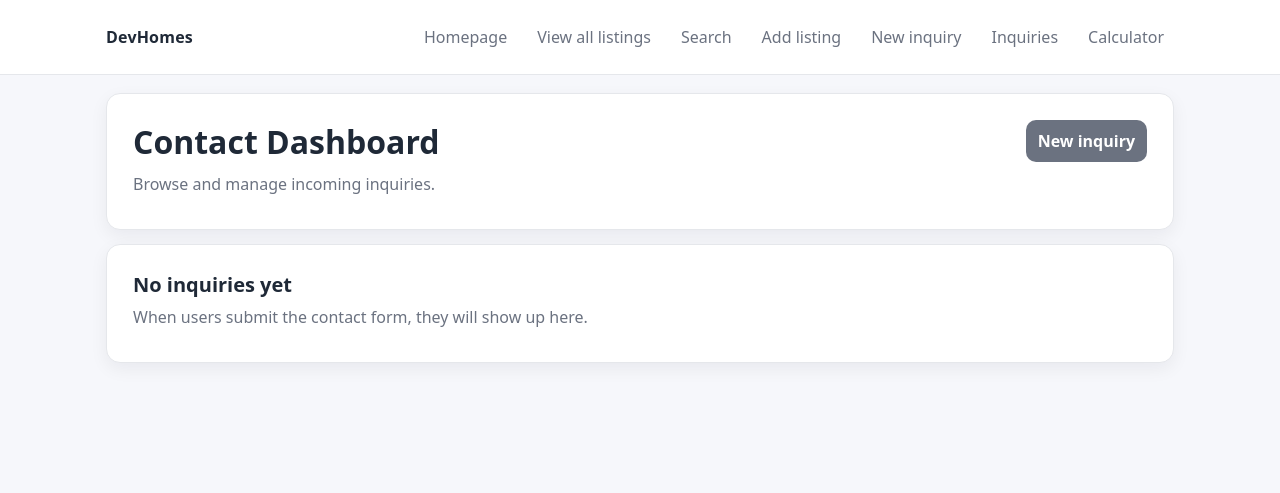
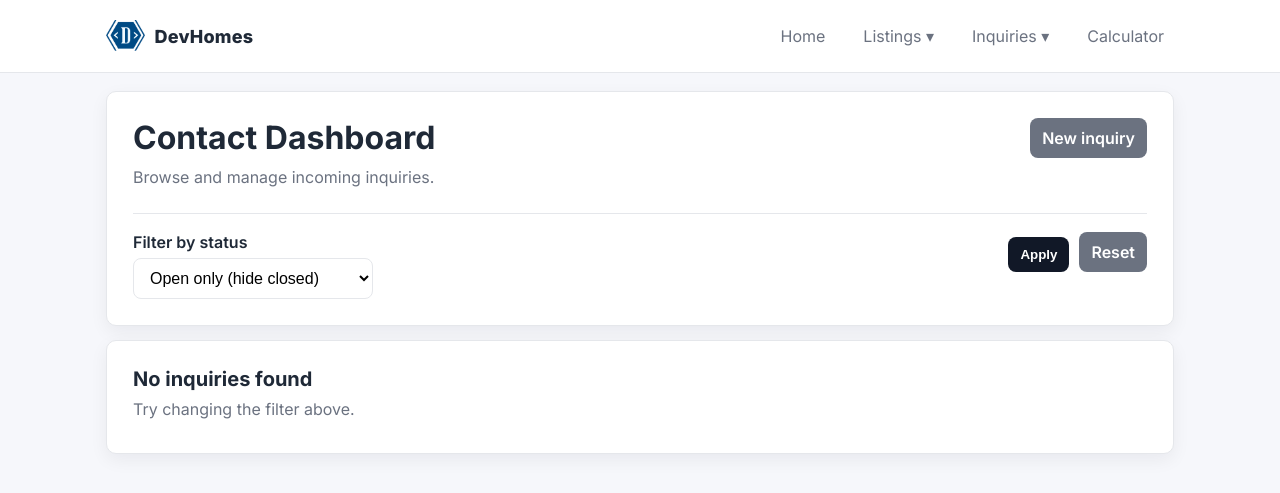
Before and after one commit to marina-atanasova/DevHomesRepo, a Django app: page /contact/dashboard/ in a window 1280 px wide. Shown: the top 493 px of the page. Run offline with Django 5.2, Linux system fonts and the light colour scheme.

Commit message:
Added Edited-at and Closed-at timestamps to the Contacts dashboard and details view, linked it to auto-update on status change. Did a major restructuring of the css, split it into three separate files. Also edited the navbar to have dropdowns for each app and added the business logo.

```diff
--- a/accounts/views.py
+++ b/accounts/views.py
@@ -1,6 +1,7 @@
 from django.urls import reverse_lazy
 from django.views.generic import CreateView, UpdateView, ListView, DeleteView, DetailView
 
+from .choices import MessageStatusChoices
 from .forms import ContactInquiryForm, ContactForm
 from .models import UserInquiry
 
@@ -25,7 +26,23 @@ class ContactInquiryListView(ListView):
     context_object_name = "inquiries"
     ordering = ['-created_at']
 
+    def get_queryset(self):
+        qs = super().get_queryset()
+        status = self.request.GET.get("status")
 
+        if status in {choice[0] for choice in MessageStatusChoices.choices}:
+            qs = qs.filter(status=status)
+
+        if not status:
+            qs = qs.exclude(status=MessageStatusChoices.CLOSED)
+
+        return qs
+
+    def get_context_data(self, **kwargs):
+        ctx = super().get_context_data(**kwargs)
+        ctx["selected_status"] = self.request.GET.get("status", "")
+        ctx["status_choices"] = MessageStatusChoices.choices
+        return ctx
 
 class ContactInquiryDetailView(DetailView):
     model = UserInquiry
--- a/static/css/base.css
+++ b/static/css/base.css
@@ -1,18 +1,29 @@
 :root {
+  /* Palette */
   --bg: #f6f7fb;
   --card: #ffffff;
   --text: #1f2937;
   --muted: #6b7280;
   --border: #e5e7eb;
-  --primary: #2563eb;
-  --primary-2: #0f35a1;
+
+  /* Brand */
+  --primary: #0d285b;
+  --primary-2: #071a3a;
+
+  /* Radius (less rounded) */
+  --radius-sm: 6px;
+  --radius: 8px;
+  --radius-lg: 10px;
+
+  /* Shadow */
+  --shadow: 0 6px 18px rgba(15, 23, 42, 0.06);
 }
 
 * { box-sizing: border-box; }
 
 body {
   margin: 0;
-  font-family: system-ui, -apple-system, Segoe UI, Roboto, Arial, sans-serif;
+  font-family: Inter, system-ui, -apple-system, Segoe UI, Roboto, Arial, sans-serif;
   color: var(--text);
   background: var(--bg);
 }
@@ -20,144 +31,7 @@ body {
 a { color: inherit; text-decoration: none; }
 a:hover { text-decoration: underline; }
 
-.container {
-  max-width: 1100px;
-  margin: 0 auto;
-  padding: 18px 16px;
-}
-
-.navbar {
-  background: var(--card);
-  border-bottom: 1px solid var(--border);
-  position: sticky;
-  top: 0;
-  z-index: 10;
-}
-
-.nav-inner {
-  display: flex;
-  gap: 14px;
-  align-items: center;
-  justify-content: space-between;
-}
-
-.brand {
-  font-weight: 800;
-  letter-spacing: 0.2px;
-}
-
-.nav-links {
-  display: flex;
-  flex-wrap: wrap;
-  gap: 10px;
-  align-items: center;
-}
-
-.nav-link {
-  padding: 8px 10px;
-  border-radius: 10px;
-  color: var(--muted);
-}
-
-.nav-link:hover {
-  background: #f3f4f6;
-  color: var(--text);
-  text-decoration: none;
-}
-
-.btn {
-  display: inline-block;
-  padding: 10px 12px;
-  background: var(--primary);
-  color: white;
-  border-radius: 10px;
-  border: 0;
-  cursor: pointer;
-  font-weight: 600;
-}
-
-.btn:hover { background: var(--primary-2); text-decoration: none; }
-
-.card {
-  background: var(--card);
-  border: 1px solid var(--border);
-  border-radius: 14px;
-  padding: 26px;
-  box-shadow: 0 6px 18px rgba(15, 23, 42, 0.06);
-}
-
-.grid {
-  display: grid;
-  grid-template-columns: repeat(auto-fit, minmax(260px, 1fr));
-  gap: 14px;
-}
-
+/* Typography */
 h1, h2 { margin: 0 0 10px; }
 p { margin: 8px 0; color: var(--muted); }
-
-.input, select, textarea {
-  width: 100%;
-  padding: 10px 12px;
-  border: 1px solid var(--border);
-  border-radius: 10px;
-  background: white;
-  font-size: 16px;
-}
-
-input, textarea { outline: none;
-width: 100%;
-  padding: 10px 12px;
-  border: 1px solid var(--border);
-  border-radius: 10px;
-  background: white;
-  font-size: 16px;}
-
-
-label { display: block; margin: 12px 0 6px; font-weight: 600; color: var(--text); }
-
-/* Layout utilities */
-.stack-14 { display: grid; gap: 14px; }
-.row {
-  display: flex;
-  justify-content: space-between;
-  align-items: flex-start;
-  gap: 14px;
-  flex-wrap: wrap;
-}
-.row-end { display: flex; gap: 10px; flex-wrap: wrap; align-items: center; }
-.card + .card { margin-top: 14px; }
-
-/* Button variants */
-.btn-muted { background: #6b7280; }
-.btn-dark { background: #111827; }
-.btn-danger { background: #dc2626; }
-.btn-muted:hover { background: #4b5563; }
-.btn-dark:hover { background: #0b1220; }
-.btn-danger:hover { background: #b91c1c; }
-
-
-/* Spacing utilities */
-.mt-14 { margin-top: 14px; }
-.mt-18 { margin-top: 18px; }
-.mb-6 { margin-bottom: 6px; }
-.mb-10 { margin-bottom: 10px; }
-
-/* Dividers */
-.divider {
-  border: 0;
-  border-top: 1px solid var(--border);
-  margin: 18px 0;
-}
-
-/* Grid variations */
-.grid-2 {
-  display: grid;
-  grid-template-columns: 2fr 1fr;
-  gap: 14px;
-}
-
-/* Card spacing */
-.card-stack {
-  display: grid;
-  gap: 14px;
-}
+strong { color: var(--text); }
--- /dev/null
+++ b/static/css/components.css
@@ -0,0 +1,132 @@
+/* Buttons */
+.btn {
+  display: inline-block;
+  padding: 10px 12px;
+  background: var(--primary);
+  color: white;
+  border-radius: var(--radius);
+  border: 0;
+  cursor: pointer;
+  font-weight: 600;
+}
+
+.btn:hover { background: var(--primary-2); text-decoration: none; }
+
+.btn-muted { background: #6b7280; }
+.btn-dark { background: #111827; }
+.btn-danger { background: #dc2626; }
+
+.btn-muted:hover { background: #4b5563; }
+.btn-dark:hover { background: #0b1220; }
+.btn-danger:hover { background: #b91c1c; }
+
+/* Forms */
+label {
+  display: block;
+  margin: 12px 0 6px;
+  font-weight: 600;
+  color: var(--text);
+}
+
+input, select, textarea {
+  width: 100%;
+  padding: 10px 12px;
+  border: 1px solid var(--border);
+  border-radius: var(--radius);
+  background: #fff;
+  font-size: 16px;
+  outline: none;
+}
+
+textarea { resize: vertical; }
+
+.form-group { margin-bottom: 12px; }
+
+.errors {
+  margin-top: 6px;
+  color: #dc2626;
+  font-weight: 600;
+}
+
+/* Forms: grid layout */
+.form-grid {
+  display: grid;
+  grid-template-columns: repeat(2, minmax(240px, 1fr));
+  gap: 14px;
+}
+.form-span-2 { grid-column: 1 / -1; }
+
+.form-actions {
+  display: flex;
+  gap: 10px;
+  flex-wrap: wrap;
+  align-items: center;
+  margin-top: 14px;
+}
+
+/* CheckboxSelectMultiple alignment */
+.checkbox-grid ul {
+  list-style: none;
+  padding: 0;
+  margin: 0;
+  display: grid;
+  grid-template-columns: repeat(2, minmax(160px, 1fr));
+  gap: 10px;
+}
+
+.checkbox-grid li {
+  display: flex;
+  align-items: center;
+  gap: 8px;
+  padding: 8px 10px;
+  border: 1px solid var(--border);
+  border-radius: var(--radius);
+  background: #fff;
+}
+
+.checkbox-grid input[type="checkbox"] {
+  width: 16px;
+  height: 16px;
+}
+
+/* Utilities */
+.mt-14 { margin-top: 14px; }
+.mt-18 { margin-top: 18px; }
+.mb-6 { margin-bottom: 6px; }
+.mb-10 { margin-bottom: 10px; }
+
+/* Divider */
+.divider {
+  border: 0;
+  border-top: 1px solid var(--border);
+  margin: 18px 0;
+}
+
+/* Status badges */
+.badge {
+  display: inline-block;
+  padding: 6px 10px;
+  border-radius: 999px;
+  font-weight: 700;
+  font-size: 13px;
+  border: 1px solid var(--border);
+  background: #fff;
+}
+
+.badge-new {
+  color: #065f46;
+  border-color: #a7f3d0;
+  background: #ecfdf5;
+}
+
+.badge-progress {
+  color: #9a3412;
+  border-color: #fed7aa;
+  background: #fff7ed;
+}
+
+.badge-closed {
+  color: #374151;
+  border-color: #e5e7eb;
+  background: #f3f4f6;
+}
--- /dev/null
+++ b/static/css/layout.css
@@ -0,0 +1,203 @@
+/* Navbar */
+.navbar {
+  background: var(--card);
+  border-bottom: 1px solid var(--border);
+  position: sticky;
+  top: 0;
+  z-index: 10;
+}
+
+.nav-inner {
+  display: flex;
+  gap: 14px;
+  align-items: center;
+  justify-content: space-between;
+}
+
+/* Brand (logo + name) */
+.brand-link {
+  display: flex;
+  align-items: center;
+  gap: 10px;
+  text-decoration: none;
+}
+.brand-logo {
+  height: 30px;
+  width: auto;
+  display: block;
+}
+.brand-text {
+  font-weight: 800;
+  letter-spacing: 0.2px;
+}
+
+/* Grouped nav */
+.nav-links {
+  display: flex;
+  flex-wrap: wrap;
+  gap: 14px;
+  align-items: center;
+}
+
+.nav-group {
+  display: flex;
+  gap: 8px;
+  align-items: center;
+  flex-wrap: wrap;
+}
+
+.nav-label {
+  font-size: 12px;
+  font-weight: 800;
+  color: var(--muted);
+  text-transform: uppercase;
+  letter-spacing: 0.6px;
+  margin-right: 2px;
+}
+
+.nav-sep {
+  width: 1px;
+  height: 22px;
+  background: var(--border);
+}
+
+.nav-link {
+  padding: 8px 10px;
+  border-radius: var(--radius-sm);
+  color: var(--muted);
+}
+
+.nav-link:hover {
+  background: #f3f4f6;
+  color: var(--text);
+  text-decoration: none;
+}
+
+.nav-link-primary {
+  background: rgba(13, 40, 91, 0.08);
+  color: var(--text);
+}
+.nav-link-primary:hover {
+  background: rgba(13, 40, 91, 0.14);
+}
+
+/* Cards + Layout */
+.card {
+  background: var(--card);
+  border: 1px solid var(--border);
+  border-radius: var(--radius-lg);
+  padding: 26px;
+  box-shadow: var(--shadow);
+}
+
+.grid {
+  display: grid;
+  grid-template-columns: repeat(auto-fit, minmax(260px, 1fr));
+  gap: 14px;
+}
+
+.grid-2 {
+  display: grid;
+  grid-template-columns: 2fr 1fr;
+  gap: 14px;
+}
+
+.stack-14 { display: grid; gap: 14px; }
+.card-stack { display: grid; gap: 14px; }
+
+.row {
+  display: flex;
+  justify-content: space-between;
+  align-items: flex-start;
+  gap: 14px;
+  flex-wrap: wrap;
+}
+
+.row-end {
+  display: flex;
+  gap: 10px;
+  flex-wrap: wrap;
+  align-items: center;
+}
+
+.container {
+  max-width: 1100px;
+  margin: 0 auto;
+  padding: 18px 16px;
+}
+
+/* Navbar Layout */
+.nav-inner {
+  display: flex;
+  align-items: center;
+  justify-content: space-between;
+  gap: 20px;
+}
+
+/* Brand inline */
+.brand-link {
+  display: flex;
+  align-items: center;
+  gap: 10px;
+  text-decoration: none;
+}
+
+.brand-logo {
+  height: 32px;
+  width: auto;
+}
+
+.brand-text {
+  font-weight: 800;
+  font-size: 18px;
+  color: var(--text);
+}
+
+/* Navigation */
+.nav-links {
+  display: flex;
+  align-items: center;
+  gap: 18px;
+}
+
+/* Dropdown container */
+.nav-item {
+  position: relative;
+}
+
+.dropdown-menu {
+  position: absolute;
+  top: 120%;
+  left: 0;
+  background: var(--card);
+  border: 1px solid var(--border);
+  border-radius: var(--radius);
+  box-shadow: var(--shadow);
+  min-width: 180px;
+  padding: 8px 0;
+
+  opacity: 0;
+  visibility: hidden;
+  transform: translateY(6px);
+  transition: all 0.2s ease;
+  z-index: 100;
+}
+
+/* Dropdown links */
+.dropdown-menu a {
+  display: block;
+  padding: 8px 14px;
+  color: var(--text);
+  text-decoration: none;
+}
+
+.dropdown-menu a:hover {
+  background: #f3f4f6;
+}
+
+/* Show on hover */
+.dropdown:hover .dropdown-menu {
+  opacity: 1;
+  visibility: visible;
+  transform: translateY(0);
+}
--- a/templates/Accounts/contact_dashboard.html
+++ b/templates/Accounts/contact_dashboard.html
@@ -9,28 +9,70 @@
       <h1>Contact Dashboard</h1>
       <p>Browse and manage incoming inquiries.</p>
     </div>
+
     <div class="row-end">
       <a class="btn btn-muted" href="{% url 'accounts:contact' %}">New inquiry</a>
     </div>
   </div>
+
+  <hr class="divider">
+
+  <form method="get" class="row">
+    <div style="min-width: 240px;">
+      <label for="status" style="margin-top:0;">Filter by status</label>
+      <select name="status" id="status">
+        <option value="" {% if not selected_status %}selected{% endif %}>
+          Open only (hide closed)
+        </option>
+        <option value="ALL" {% if selected_status == "ALL" %}selected{% endif %}>
+          All statuses
+        </option>
+        {% for value,label in status_choices %}
+          <option value="{{ value }}" {% if selected_status == value %}selected{% endif %}>
+            {{ label }}
+          </option>
+        {% endfor %}
+      </select>
     </div>
 
-<div style="height:14px;"></div>
+    <div class="row-end" style="align-items:flex-end;">
+      <button type="submit" class="btn btn-dark">Apply</button>
+      <a class="btn btn-muted" href="{% url 'accounts:contact-dashboard' %}">Reset</a>
+    </div>
+  </form>
+</div>
 
+<div class="card-stack mt-14">
   {% if inquiries %}
     {% for inquiry in inquiries %}
-    <div class="card" style="margin-bottom:14px;">
-      <div style="display:flex; justify-content:space-between; align-items:flex-start; gap:14px; flex-wrap:wrap;">
+      <div class="card">
+        <div class="row">
           <div>
             <h2 style="margin:0 0 6px; font-size:20px;">
               {{ inquiry.first_name }} {{ inquiry.last_name }}
+
+              {# Status badge next to title #}
+              {% if inquiry.status == "NEW" %}
+                <span class="badge badge-new">New</span>
+              {% elif inquiry.status == "IN_PROGRESS" %}
+                <span class="badge badge-progress">In Progress</span>
+              {% elif inquiry.status == "CLOSED" %}
+                <span class="badge badge-closed">Closed</span>
+              {% endif %}
             </h2>
 
             <p style="margin:0;">
-            <strong>Status:</strong> {{ inquiry.get_status_display }} ·
               <strong>Type:</strong> {{ inquiry.get_request_type_display }} ·
               <strong>Created:</strong> {{ inquiry.created_at|date:"Y-m-d H:i" }}
             </p>
+
+          {% if inquiry.replied_at %}
+              <p><strong>Replied at:</strong><br>{{ inquiry.replied_at|date:"Y-m-d H:i" }}</p>
+            {% endif %}
+
+            {% if inquiry.closed_at %}
+              <p><strong>Closed at:</strong><br>{{ inquiry.closed_at|date:"Y-m-d H:i" }}</p>
+            {% endif %}
 
             <p style="margin:8px 0 0;">
               <strong>Contact:</strong> {{ inquiry.email }}{% if inquiry.phone %} · {{ inquiry.phone }}{% endif %}
@@ -47,22 +89,19 @@
             </p>
           </div>
 
-        <div style="display:flex; gap:10px; flex-wrap:wrap;">
-          {# Detail URL will work once you add a real DetailView + url #}
-          <a class="btn" style="background:#111827;" href="{% url 'accounts:contact-detail' inquiry.pk %}">
-            Details
-          </a>
-          <a class="btn" href="{% url 'accounts:contact-edit' inquiry.pk %}">
-            Edit
-          </a>
+          <div class="row-end">
+            <a class="btn btn-dark" href="{% url 'accounts:contact-detail' inquiry.pk %}">Details</a>
+            <a class="btn" href="{% url 'accounts:contact-edit' inquiry.pk %}">Edit</a>
+            <a class="btn btn-danger" href="{% url 'accounts:contact-delete' inquiry.pk %}">Delete</a>
           </div>
         </div>
       </div>
     {% endfor %}
   {% else %}
     <div class="card">
-    <h2 style="font-size:20px; margin-bottom:6px;">No inquiries yet</h2>
-    <p>When users submit the contact form, they will show up here.</p>
+      <h2 style="font-size:20px; margin-bottom:6px;">No inquiries found</h2>
+      <p>Try changing the filter above.</p>
     </div>
   {% endif %}
+</div>
 {% endblock %}
--- a/templates/Accounts/contact_delete_confirm.html
+++ b/templates/Accounts/contact_delete_confirm.html
@@ -19,6 +19,11 @@
     <strong>Created:</strong> {{ object.created_at|date:"Y-m-d H:i" }}
   </p>
 
+    {% if inquiry.replied_at %}
+      <p style="margin:6px 0 0;">
+        <strong>Replied at:</strong> {{ inquiry.replied_at|date:"Y-m-d H:i" }}
+      </p>
+    {% endif %}
   <p>
     <strong>Message:</strong> {{ object.message|truncatechars:220 }}
   </p>
--- a/templates/base.html
+++ b/templates/base.html
@@ -6,26 +6,56 @@
   <meta name="viewport" content="width=device-width, initial-scale=1">
   <title>{% block title %}DevHomes{% endblock %}</title>
   <link rel="stylesheet" href="{% static 'css/base.css' %}">
+    <link rel="stylesheet" href="{% static 'css/layout.css' %}">
+    <link rel="stylesheet" href="{% static 'css/components.css' %}">
+    <link rel="preconnect" href="https://fonts.googleapis.com">
+    <link rel="preconnect" href="https://fonts.gstatic.com" crossorigin>
+    <link href="https://fonts.googleapis.com/css2?family=Inter:wght@400;600;700;800&display=swap" rel="stylesheet">
 </head>
 <body>
 
+
+
 <header class="navbar">
   <div class="container nav-inner">
-    <div class="brand">
-      <a href="{% url 'home' %}">DevHomes</a>
-    </div>
 
+    <!-- Logo Left -->
+    <a class="brand-link" href="{% url 'home' %}">
+      <img class="brand-logo" src="{% static 'img/devhomes-logo.png' %}" alt="DevHomes logo">
+      <span class="brand-text">DevHomes</span>
+    </a>
+
+    <!-- Navigation -->
     <nav class="nav-links">
-      <a class="nav-link" href="{% url 'home' %}">Homepage</a>
-      <a class="nav-link" href="{% url 'listings:all' %}">View all listings</a>
-      <a class="nav-link" href="{% url 'listings:search' %}">Search</a>
-      <a class="nav-link" href="{% url 'listings:add' %}">Add listing</a>
 
-      <a class="nav-link" href="{% url 'accounts:contact' %}">New inquiry</a>
-      <a class="nav-link" href="{% url 'accounts:contact-dashboard' %}">Inquiries</a>
+      <a class="nav-link" href="{% url 'home' %}">Home</a>
+
+      <!-- Listings Dropdown -->
+      <div class="nav-item dropdown">
+        <span class="nav-link">Listings ▾</span>
+        <div class="dropdown-menu">
+          <a href="{% url 'listings:all' %}">All Listings</a>
+          <a href="{% url 'listings:search' %}">Search Listings</a>
+          <a href="{% url 'listings:add' %}">Add Listing</a>
+        </div>
+      </div>
+
+      <!-- Contacts Dropdown -->
+      <div class="nav-item dropdown">
+        <span class="nav-link">Inquiries ▾</span>
+        <div class="dropdown-menu">
+          <a href="{% url 'accounts:contact-dashboard' %}">Dashboard</a>
+          <a href="{% url 'accounts:contact' %}">New Inquiry</a>
+        </div>
+      </div>
 
       <a class="nav-link" href="{% url 'CreditCalculator:credit' %}">Calculator</a>
+
     </nav>
+
+  </div>
+</header>
+
   </div>
 </header>
 
```
Also changed, not shown: accounts/forms.py (+11 -4 lines), static/img/devhomes-logo.png (added). Lines whose indentation alone changed are shown as unchanged.
